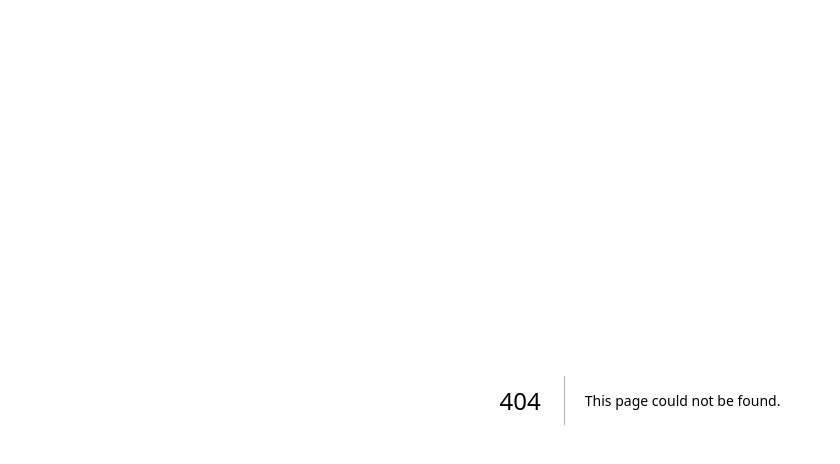
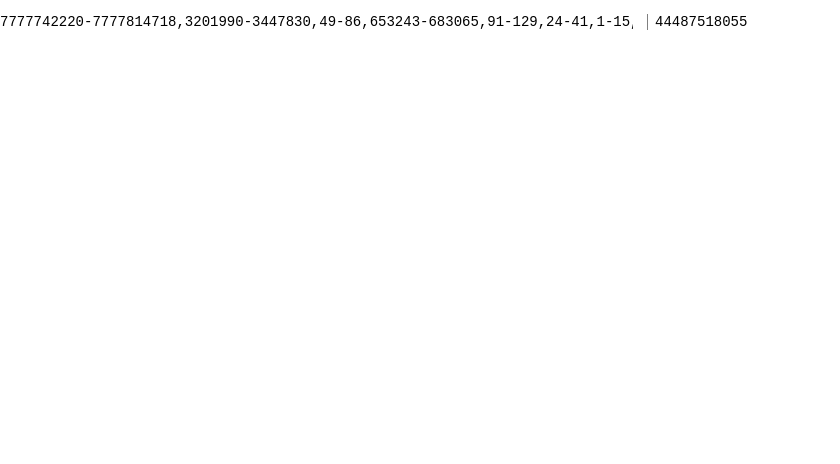
Before and after one commit to d-lukashevich/aoc, a Next.js app: page /days/2025/2 in a window 1280 px wide. Before the commit this address had no page. Shown: the top 464 px of the page, without its empty margins (0-840 px from the left). Built offline with nearby package versions, Linux system fonts and the light colour scheme.

Commit message:
feat(2025.12.02): add solution

```diff
--- /dev/null
+++ b/pages/days/2025/2.tsx
@@ -0,0 +1,48 @@
+import { PuzzleRenderer } from '@units/PuzzleRenderer';
+
+const getData = (raw: string) => {
+  return raw.split(',').map((nums) => nums.split('-').map((str) => Number(str))) as [number, number][];
+};
+
+const first = (raw: string) => {
+  const pairs = getData(raw);
+  const ids: number[] = [];
+  pairs.forEach(([start, end]) => {
+    for (let i = start; i <= end; i++) {
+      const strId = String(i);
+      const mid = strId.length / 2;
+      if (!Number.isInteger(mid)) continue;
+      if (strId.slice(0, mid) === strId.slice(mid)) ids.push(i);
+    }
+  });
+
+  return ids.reduce((sum, id) => sum + id);
+};
+
+const second = (raw: string) => {
+  const pairs = getData(raw);
+  const ids: number[] = [];
+  pairs.forEach(([start, end]) => {
+    for (let i = start; i <= end; i++) {
+      const strId = String(i);
+      const mid = strId.length / 2;
+      for (let len = 1; len <= mid; len++) {
+        const chunks = new Set<string>();
+        for (let pos = 0; pos < strId.length; pos += len) {
+          chunks.add(strId.slice(pos, pos + len));
+          if (chunks.size > 1) break;
+        }
+        if (chunks.size === 1) {
+          ids.push(i);
+          break;
+        }
+      }
+    }
+  });
+
+  return ids.reduce((sum, id) => sum + id);
+};
+
+export default function Day() {
+  return <PuzzleRenderer func={first} first={first} second={second} />;
+}
```
Also changed, not shown: public/inputs/2025/2.txt (added).
